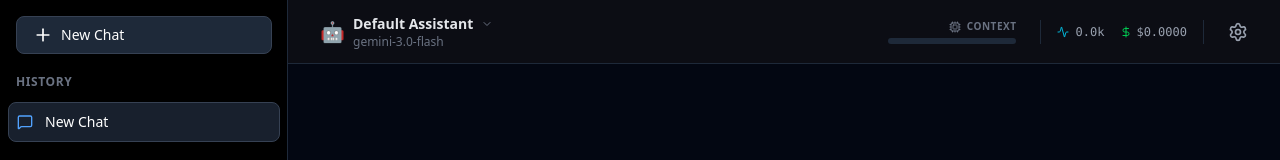
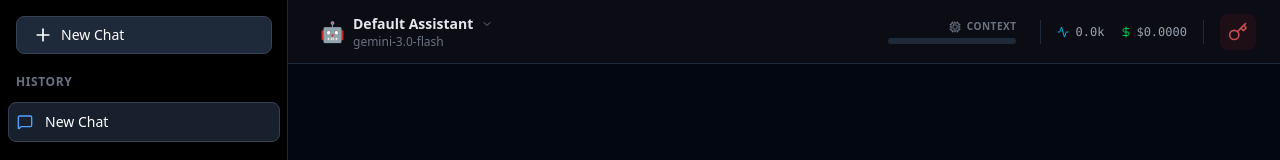
Before and after one commit to hankyukim89/new-gemini, a React (Vite) app: page / in a window 1280 px wide. Shown: the top 160 px of the page. Built offline with nearby package versions, Linux system fonts and the light colour scheme.

Commit message:
Scrub exposed API key from codebase to prevent leaks

```diff
--- a/src/App.tsx
+++ b/src/App.tsx
@@ -21,14 +21,6 @@ export default function App() {
       addSession();
     }
   }, [addSession]);
-
-  // Force API Key if it's currently empty in storage
-  useEffect(() => {
-    const { apiKey, setApiKey } = useSettingsStore.getState();
-    if (!apiKey || apiKey === '') {
-      setApiKey('AIzaSyD4VGA1UWipL-Sy9_Y-yDOiGsHrlohmpRA');
-    }
-  }, []);
 
   // Model Migration Logic: Ensure active persona uses a valid model
   const { personas, activePersonaId, updatePersona } = usePersonaStore();
--- a/src/store/useSettingsStore.ts
+++ b/src/store/useSettingsStore.ts
@@ -33,7 +33,7 @@ export interface SettingsState {
 export const useSettingsStore = create<SettingsState>()(
     persist(
         (set) => ({
-            apiKey: 'AIzaSyD4VGA1UWipL-Sy9_Y-yDOiGsHrlohmpRA', // Start with user's key
+            apiKey: '', // Start empty to force user entry
             ttsVoice: '',
             isSidebarCollapsed: false,
             useOfflineSTT: false,
```
